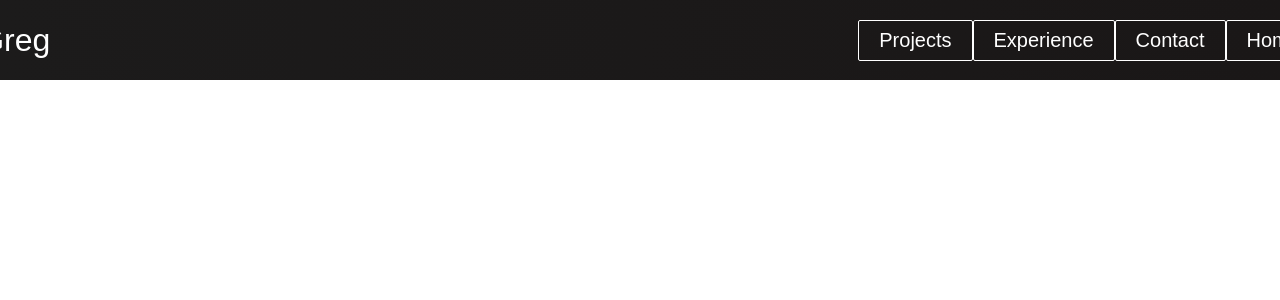
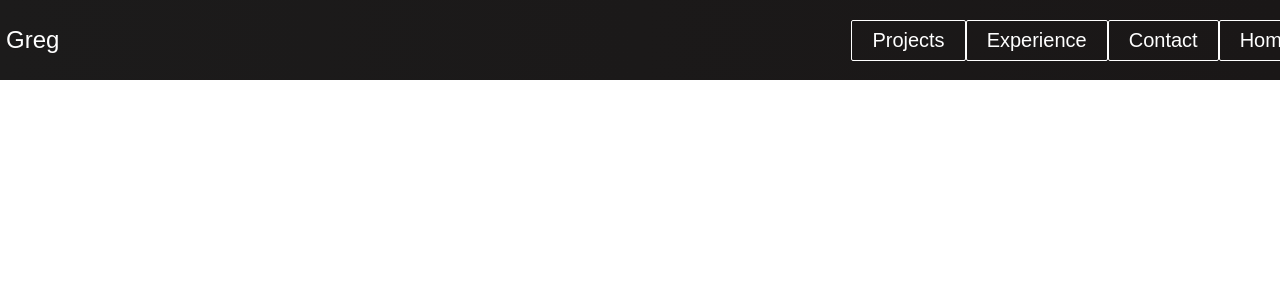
Before and after one commit to gnostertag/greg-portfolio, a React (Create React App) app: page /projects in a window 1280 px wide. Shown: the top 300 px of the page. Built offline with nearby package versions, Linux system fonts and the light colour scheme.

Commit message:
cleaned files

```diff
--- a/src/App.css
+++ b/src/App.css
@@ -2,7 +2,7 @@
   box-sizing: border-box;
   margin: 0;
   padding: 0;
-    font-family: 'PT Sans', sans-serif;
+  font-family: "PT Sans", sans-serif;
 }
 .home,
 .projects,
--- a/src/App.js
+++ b/src/App.js
@@ -1,27 +1,21 @@
 import React from "react";
 import Navbar from "./components/Navbar";
 import { BrowserRouter as Router, Routes, Route } from "react-router-dom";
-import './App.css';
-import Home from './components/pages/Home';
-// import video from 'public/videos/video-1.mp4'
+import "./App.css";
+import Home from "./components/pages/Home";
+
 function App() {
   return (
     <>
       <Router>
-      <div className='App'>
+        <div className="App"></div>
 
-      </div>
-
-    <Navbar/>
+        <Navbar />
         <Routes>
-       <Route path='/' exact element={<Home/>} />
+          <Route path="/" exact element={<Home />} />
         </Routes>
-
-
       </Router>
     </>
-
   );
 }
-// path='/Home' exact element={<Home/>}
 export default App;
--- a/src/components/HomePage.css
+++ b/src/components/HomePage.css
@@ -12,6 +12,5 @@ video{
     display: flex;
     flex-direction: column;
     align-items: center;
-    box-shadow: inset 0 0 0 1000px rgba(0,0,0.2);
     object-fit: contain;
 }
--- a/src/components/HomePage.js
+++ b/src/components/HomePage.js
@@ -1,26 +1,26 @@
-import React from 'react';
-import '../App.css';
-import { Button } from './Button';
-import './HomePage.css';
-import video from '../assets/video-1.mp4';
+import React from "react";
+import "../App.css";
+import { Button } from "./Button";
+import "./HomePage.css";
+import video from "../assets/video-1.mp4";
 
 function HomePage() {
   return (
     <>
-    <div className='home-container'>
-        {/* <video src='%PUBLIC_URL%/videos/video-1.mp4' autoPlay loop muted type ="video/mp4" /> */}
-        <video src= {video} autoPlay loop muted type ="video/mp4" />
+      <div className="home-container">
+        <video src={video} autoPlay loop muted type="video/mp4" />
         <h1>Welcome</h1>
-        <div className='home-btns'>
-            <Button className='btns' buttonStyle='btn--outline'
-            buttonSize='btn--large'></Button>
+        <div className="home-btns">
+          <Button
+            className="btns"
+            buttonStyle="btn--outline"
+            buttonSize="btn--large"
+          ></Button>
         </div>
-
-    </div>
+      </div>
     </>
-  )
+  );
 }
-// function video(){
 
 
-export default HomePage
+export default HomePage;
--- a/src/components/Navbar.css
+++ b/src/components/Navbar.css
@@ -21,10 +21,10 @@
 .navbar-logo {
     color: #fff;
     justify-self: start;
-    margin-left: 20px;
+    margin-left: 40px;
     cursor: pointer;
     text-decoration: none;
-    font-size: 2rem;
+    font-size: 1.5rem;
     display: flex;
     align-items: center;
 }
@@ -41,7 +41,7 @@
     text-align: center;
     width: 60vw;
     justify-content: end;
-    margin-right: 2rem;
+    margin-right: 1rem;
 }
 
 .nav-item {
--- a/src/components/Navbar.js
+++ b/src/components/Navbar.js
@@ -1,20 +1,20 @@
-import React, {useState, useEffect} from 'react';
-import {Link} from 'react-router-dom';
-import { Button } from './Button';
-import './Navbar.css';
+import React, { useState, useEffect } from "react";
+import { Link } from "react-router-dom";
+import { Button } from "./Button";
+import "./Navbar.css";
 
 function Navbar() {
+  const [click, setClick] = useState(false);
+  const [button, setButton] = useState(true);
 
-    const [click, setClick] = useState(false);
-    const [button, setButton] = useState(true)
-
-    const handleClick = () => setClick (!click);
+  const handleClick = () => setClick(!click);
   const closeMobileMenu = () => setClick(false);
 
   const showButton = () => {
     if (window.innerWidth <= 960) {
       setButton(false);
-      } else {setButton(true);
+    } else {
+      setButton(true);
     }
   };
 
@@ -22,45 +22,49 @@ function Navbar() {
     showButton();
   }, []);
 
-  window.addEventListener('resize', showButton);
-
+  window.addEventListener("resize", showButton);
 
   return (
     <>
       <nav className="navbar">
         <div className="navbar-container">
-        <Link to="/" className="navbar-logo" onClick= {closeMobileMenu}>
-            Greg <i className="fab fa-typo3"/>
+          <Link to="/" className="navbar-logo" onClick={closeMobileMenu}>
+            Greg <i className="fab fa-typo3" />
           </Link>
-        <div className ="menu-icon" onClick = {handleClick}>
-            <i className={click ? 'fas fa-times' : 'fas fa-bars'} />
+          <div className="menu-icon" onClick={handleClick}>
+            <i className={click ? "fas fa-times" : "fas fa-bars"} />
           </div>
-        <ul className ={click ? 'nav-menu active' : 'nav-menu'}>
-          <li className ='nav-item'>
-            <Link to='/home' className='nav-links' onClick={closeMobileMenu}>
-
-            </Link>
+          <ul className={click ? "nav-menu active" : "nav-menu"}>
+            <li className="nav-item">
+              <Link
+                to="/home"
+                className="nav-links"
+                onClick={closeMobileMenu}
+              ></Link>
             </li>
-          <li className ='nav-item'>
-            <Link to='/projects' className='nav-links' onClick={closeMobileMenu}>
-
-            </Link>
+            <li className="nav-item">
+              <Link
+                to="/projects"
+                className="nav-links"
+                onClick={closeMobileMenu}
+              ></Link>
             </li>
-          <li className ='nav-item'>
-            <Link to='/experience' className='nav-links-mobile' onClick={closeMobileMenu}>
-
-            </Link>
+            <li className="nav-item">
+              <Link
+                to="/experience"
+                className="nav-links-mobile"
+                onClick={closeMobileMenu}
+              ></Link>
             </li>
           </ul>
-        {button && <Button buttonStyle='btn--outline'>Projects</Button>}
-        {button && <Button buttonStyle='btn--outline'>Experience</Button>}
-        {button && <Button buttonStyle='btn--outline'>Contact</Button>}
-        {button && <Button buttonStyle='btn--outline'>Home</Button>}
+          {button && <Button buttonStyle="btn--outline">Projects</Button>}
+          {button && <Button buttonStyle="btn--outline">Experience</Button>}
+          {button && <Button buttonStyle="btn--outline">Contact</Button>}
+          {button && <Button buttonStyle="btn--outline">Home</Button>}
         </div>
       </nav>
-
     </>
-  )
+  );
 }
 
-export default Navbar
+export default Navbar;
```
Also changed, not shown: src/components/pages/Contact.js (added, +9 -0 lines), src/components/pages/Experience.js (added, +9 -0 lines), src/components/pages/Projects.js (added, +9 -0 lines), src/index.js (+5 -7 lines). Lines whose indentation alone changed are shown as unchanged.
